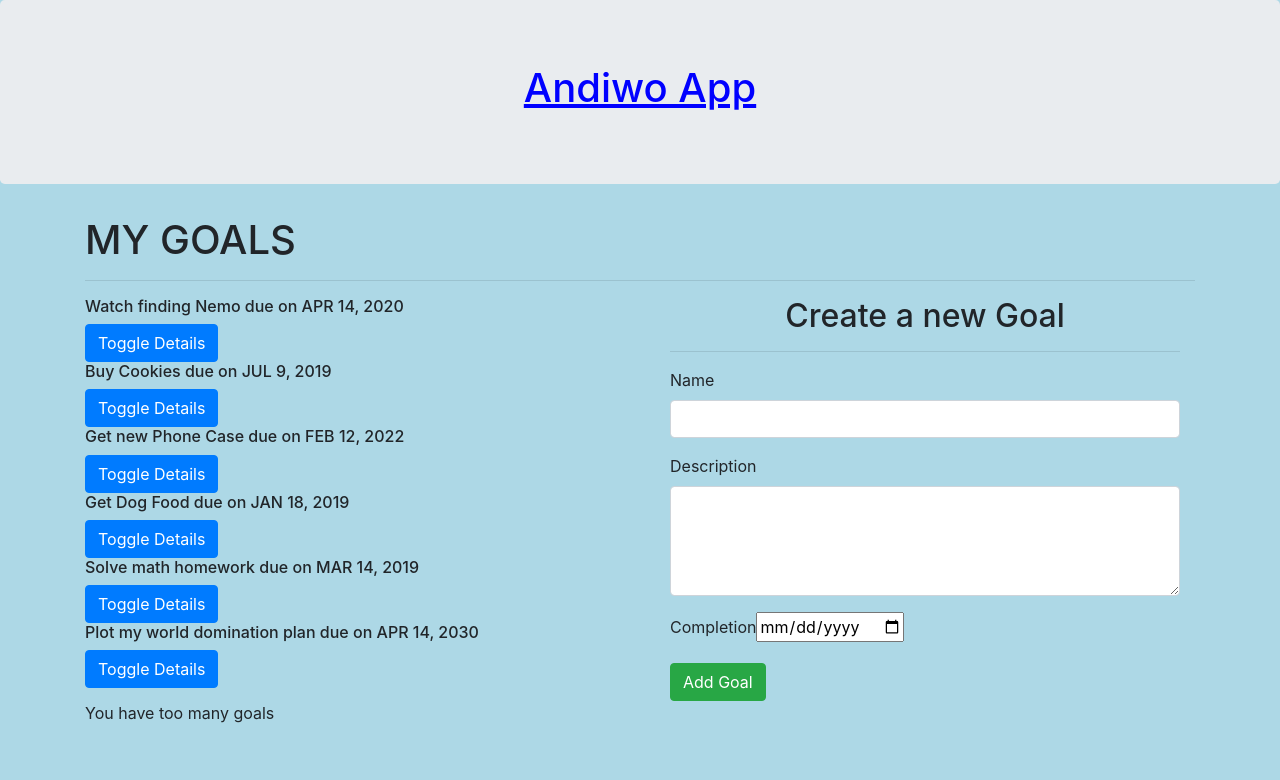
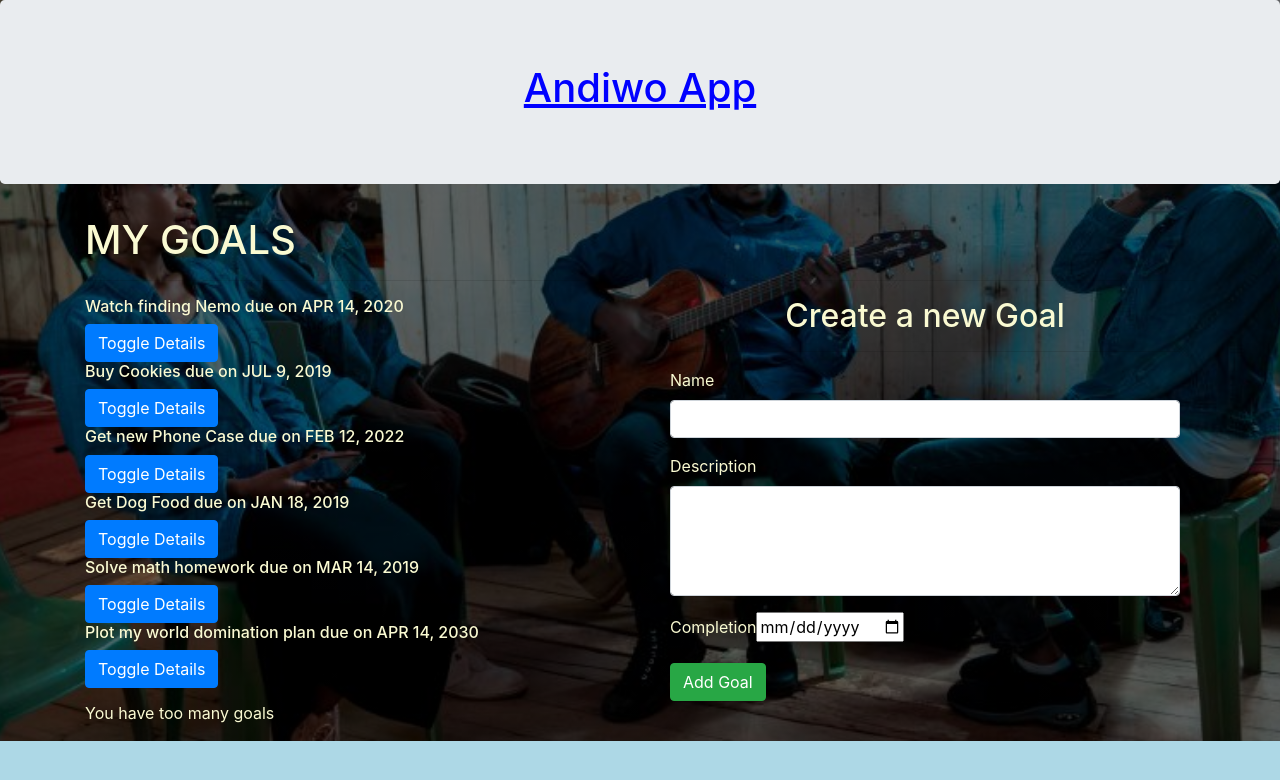
Before and after one commit to andiwoedwin/quote-repo, an Angular app: page / in a window 1280 px wide. Shown: the top 780 px of the page. Built offline with nearby package versions, Linux system fonts and the light colour scheme.

Commit message:
add background image

```diff
--- a/src/styles.css
+++ b/src/styles.css
@@ -8,4 +8,9 @@
 } */
 body{
     background-color: lightblue;
+    background-image: linear-gradient(rgba(0, 0, 0, 0.6), rgba(0, 0, 0, 0.6)), url(../images/Taraji02-17-768x432.jpg);
+    background-repeat: no-repeat;
+    background-size: cover;
+    color: lightgoldenrodyellow;
+    background-position: center;
 }
```
Also changed, not shown: images/Taraji02-17-768x432.jpg (added), 9 other files (tests, documents, lock files or other folders).
